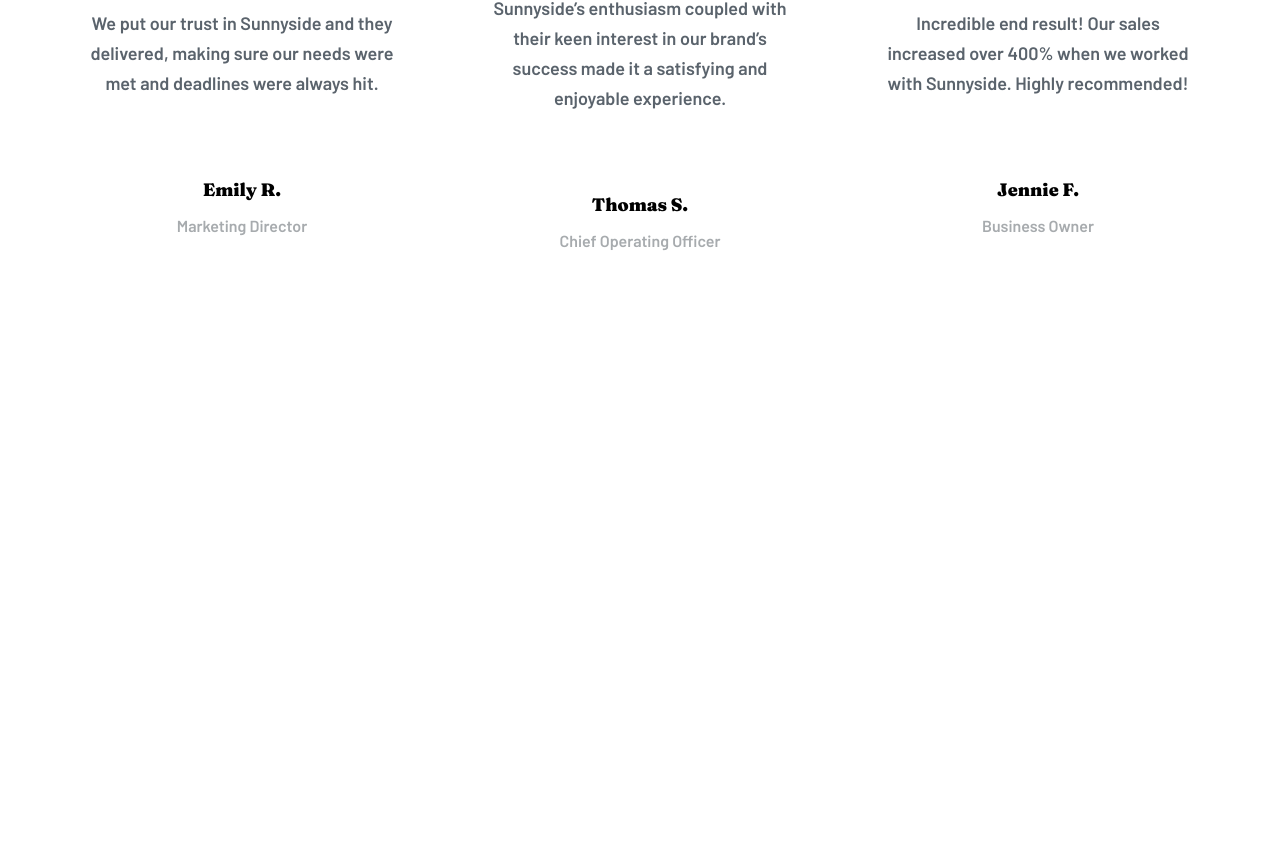
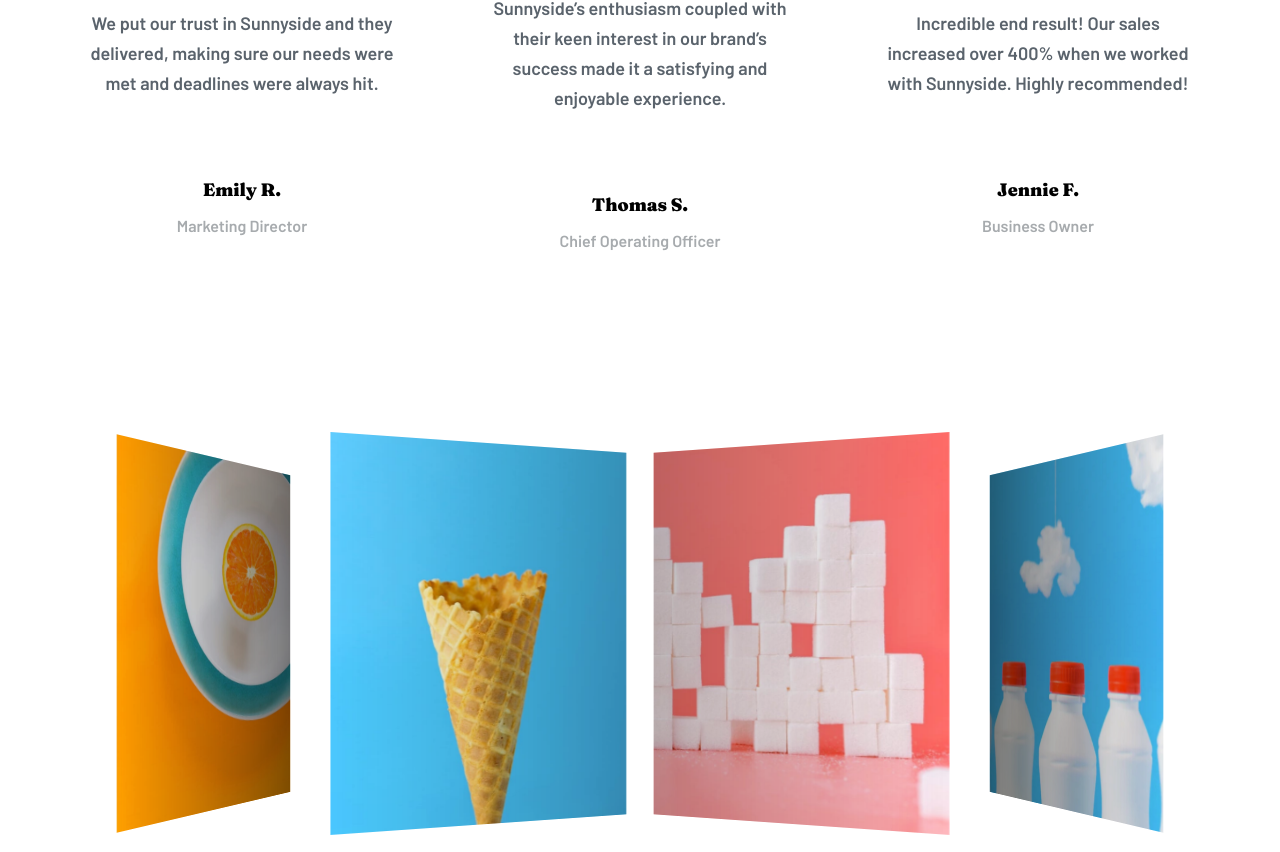
Before and after one commit to JimaLoko/sunnyside-agency-landing-page, a React (Create React App) app: page / in a window 1280 px wide. Shown: the part 2955-3807 px from the top of the page. Before the commit the page ends 3370 px from the top, so only its background shows below. Built offline with nearby package versions, Linux system fonts and the light colour scheme.

Commit message:
adcionando sessao da galeria

```diff
--- a/package.json
+++ b/package.json
@@ -10,6 +10,7 @@
     "react-dom": "^18.2.0",
     "react-scripts": "5.0.1",
     "styled-components": "^5.3.5",
+    "swiper": "^8.3.2",
     "web-vitals": "^2.1.4"
   },
   "scripts": {
--- a/src/App.js
+++ b/src/App.js
@@ -3,6 +3,7 @@
 import Header from "./Home/Header"
 import Main from "./Home/Main";
 import ClientTestimonials from "./Home/ClientTestimonials";
+import Galery from "./Home/Galery";
 
 function App() {
   return (
@@ -11,6 +12,7 @@
     <Header/>
     <Main/>
     <ClientTestimonials/>
+    <Galery/>
     </>
   );
 }
--- /dev/null
+++ b/src/Home/Galery/index.js
@@ -0,0 +1,112 @@
+// import slide1 from "../../images/desktop/image-gallery-milkbottles.jpg"
+// import slide2 from "../../images/desktop/image-gallery-orange.jpg"
+// import slide3 from "../../images/desktop/image-gallery-cone.jpg"
+// import slide4 from "../../images/desktop/image-gallery-sugarcubes.jpg"
+
+// import { SwiperCss } from "./style";
+
+// import "swiper/css";
+// import "swiper/css/pagination";
+// import "swiper/css/navigation";
+
+// // Import Swiper React components
+// import { Swiper, SwiperSlide } from "swiper/react";
+
+// // import required modules
+// import { Autoplay, Pagination, Navigation } from "swiper";
+
+// const Galery = () => {
+//   return (
+//     <>
+//         <SwiperCss>
+//       <Swiper
+//         spaceBetween={30}
+//         centeredSlides={true}
+//         autoplay={{
+//           delay: 2500,
+//           disableOnInteraction: false
+//         }}
+//         pagination={{
+//           clickable: true
+//         }}
+//         navigation={true}
+//         modules={[Autoplay, Pagination, Navigation]}
+//         className="mySwiper"
+//       >
+//         <SwiperSlide> <img src={slide1} alt="milk"/> </SwiperSlide>
+//         <SwiperSlide><img src={slide2} alt="orange"/></SwiperSlide>
+//         <SwiperSlide><img src={slide3} alt="cone"/></SwiperSlide>
+//         <SwiperSlide><img src={slide4} alt="sugur cubes"/></SwiperSlide>
+//       </Swiper>
+//       </SwiperCss>
+//     </>
+//   );
+// }
+
+// export default Galery
+
+import React, { useState } from "react";
+// Import Swiper React components
+import { Swiper, SwiperSlide } from "swiper/react";
+import slide1 from "../../images/desktop/image-gallery-milkbottles.jpg"
+import slide2 from "../../images/desktop/image-gallery-orange.jpg"
+import slide3 from "../../images/desktop/image-gallery-cone.jpg"
+import slide4 from "../../images/desktop/image-gallery-sugarcubes.jpg"
+
+
+// Import Swiper styles
+import "swiper/css";
+import "swiper/css/free-mode";
+import "swiper/css/navigation";
+import "swiper/css/thumbs";
+
+import { SwiperCss } from "./style";
+
+// import required modules
+import { FreeMode, Navigation, Thumbs, Autoplay, EffectCoverflow } from "swiper";
+
+const Galery = () => {
+  const [setThumbsSwiper] = useState(null);
+
+  return (
+    <SwiperCss>
+
+      <Swiper
+        effect={"coverflow"}
+        onSwiper={setThumbsSwiper}
+        loop={true}
+        autoplay={{
+          delay: 2500,
+          disableOnInteraction: false,
+        }}
+        coverflowEffect={{
+          rotate: 50,
+          stretch: 0,
+          depth: 100,
+          modifier: 1,
+          slideShadows: true,
+        }}
+        spaceBetween={0}
+        slidesPerView={4}
+        freeMode={true}
+        watchSlidesProgress={true}
+        modules={[FreeMode, Navigation, Thumbs, Autoplay, EffectCoverflow]}
+        className="mySwiper"
+      >
+        <SwiperSlide>
+          <img src={slide1} alt="milk" />
+        </SwiperSlide>
+        <SwiperSlide>
+          <img src={slide2} alt="orange" />
+        </SwiperSlide>
+        <SwiperSlide>
+          <img src={slide3} alt="cone" />
+        </SwiperSlide>
+        <SwiperSlide>
+          <img src={slide4} alt="sugur cubes" />
+        </SwiperSlide>
+      </Swiper>
+    </SwiperCss>
+  );
+}
+export default Galery
--- /dev/null
+++ b/src/Home/Galery/style.js
@@ -0,0 +1,23 @@
+import styled from "styled-components";
+
+export const SwiperCss = styled.div `
+.Swiper {
+max-width: 100%;
+}
+.mySwiper {
+  width: 100%;
+  height: 20%;
+  padding: 20px 0;
+}
+
+.mySwiper .swiper-slide {
+  height: 100%;
+  background: #fff;
+}
+
+.swiper-slide img {
+  display: block;
+  max-width: 100%;
+  height: 100%;
+}
+`
--- a/src/styles/globalStyles.js
+++ b/src/styles/globalStyles.js
@@ -28,7 +28,7 @@
     }
 
     body {
-        font-size: 1.8rem
+        font-size: 1.8rem;
     }
 
     button {
```
Also changed, not shown: 1 other file (tests, documents, lock files or other folders).
